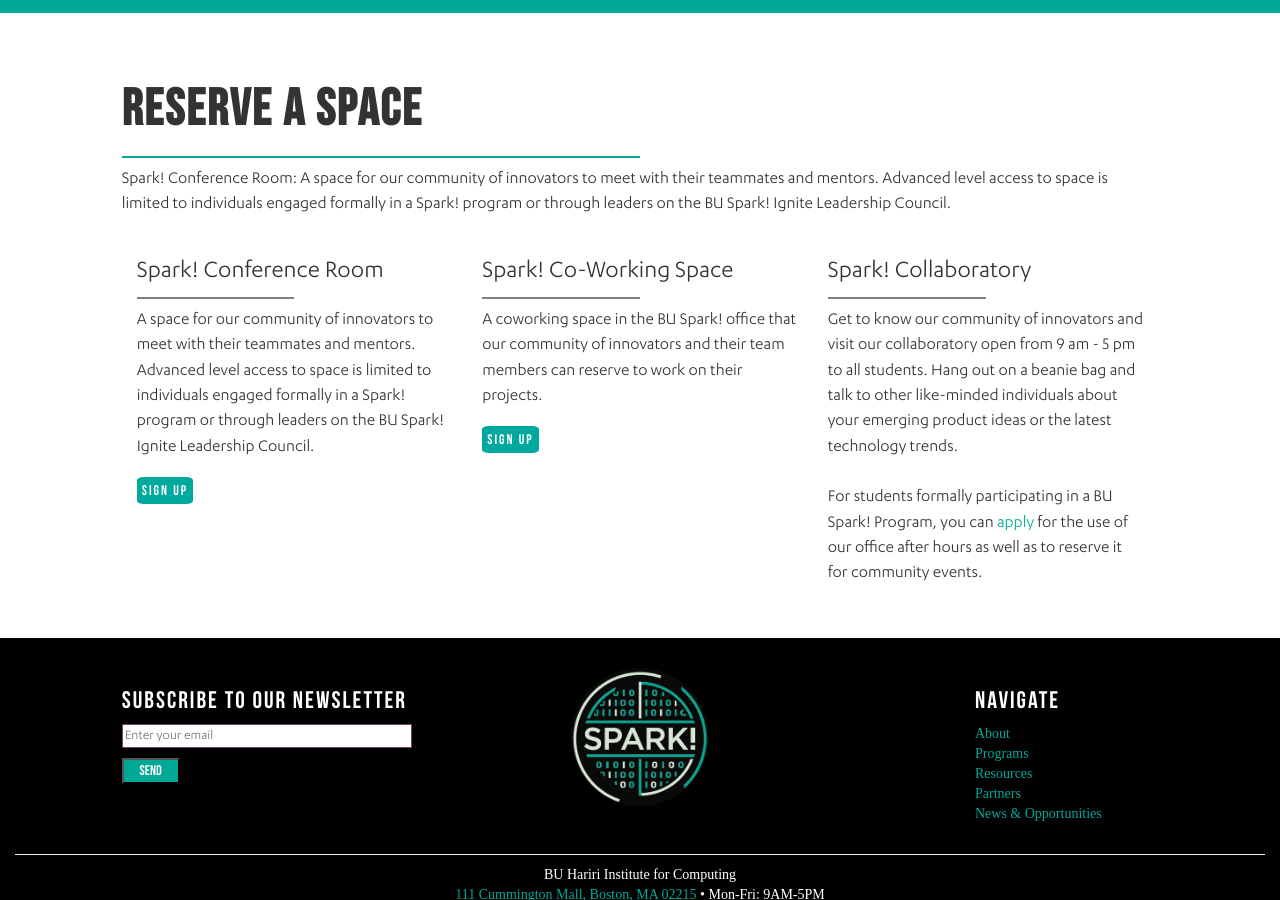
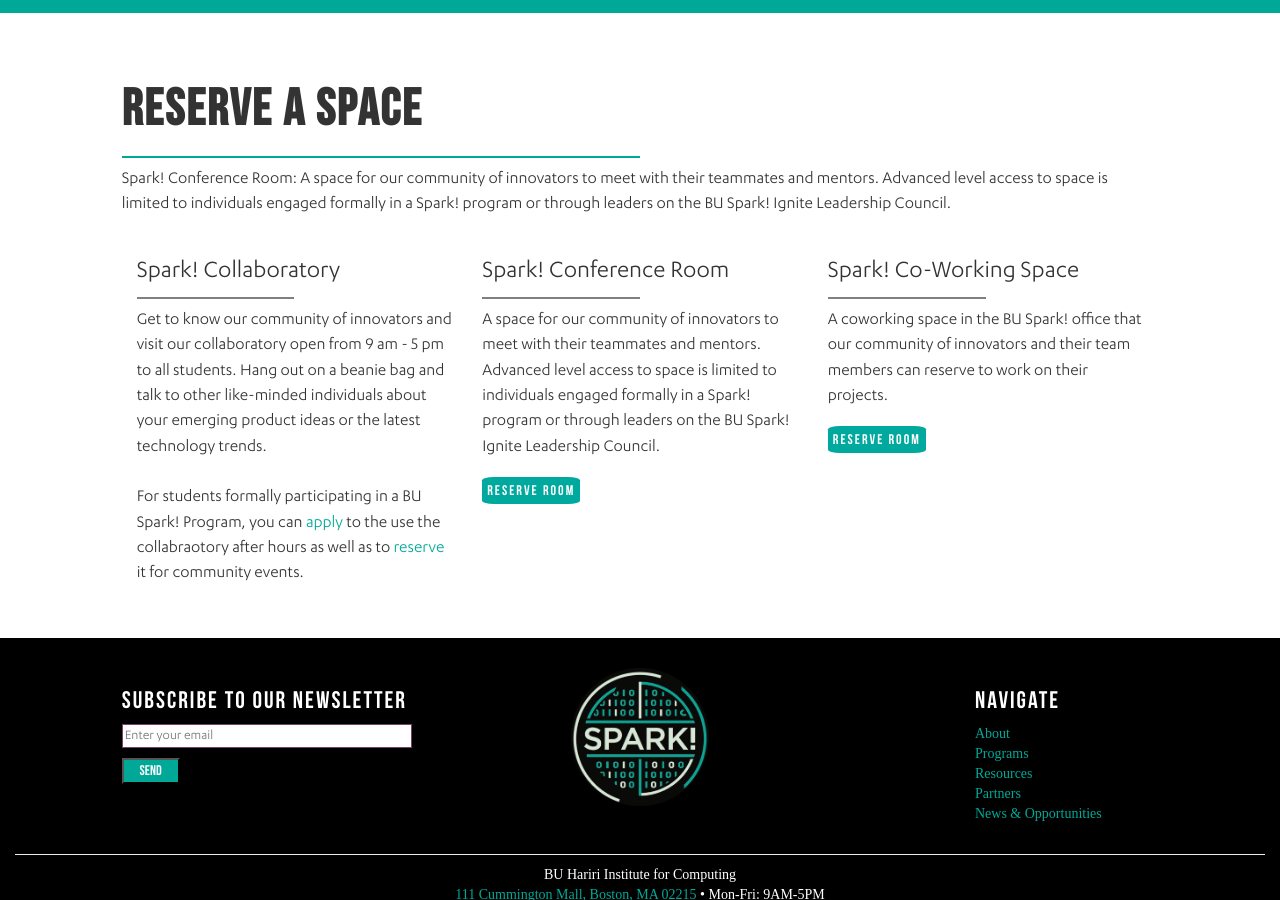
Before and after one commit to BU-Spark/bu-spark-website, a Jekyll site: the page built from resources.html, in a window 1280 px wide and 900 px high, scrolled down 1497 px. Built offline with Jekyll 4.4.1, drawn with Linux system fonts in a browser that asks for light colours; comment, search, counter and statistics services are not loaded.

Commit message:
Resources page edit

```diff
--- a/resources.html
+++ b/resources.html
@@ -94,34 +94,34 @@
     <div class="row body-block">
 
         <div class="col-sm-offset-1 col-sm-10">
-                <h1 id="space">Reserve a Space</h1>
-                <hr class="title-seperation">
-                <p id="project-description">Spark! Conference Room: A space for our community of innovators to meet with their teammates and mentors. Advanced level access to space is limited to individuals engaged formally in a Spark! program or through leaders on the BU Spark! Ignite Leadership Council.</p>
+            <h1 id="space">Reserve a Space</h1>
+            <hr class="title-seperation">
+            <p id="project-description">Spark! Conference Room: A space for our community of innovators to meet with their teammates and mentors. Advanced level access to space is limited to individuals engaged formally in a Spark! program or through leaders on the BU Spark! Ignite Leadership Council.</p>
         </div>
 
         <div class="col-sm-offset-1 col-sm-10">
+
+            <div class="col-sm-4">
+                <h2 id="project-name">Spark! Collaboratory</h2>
+                <hr class="sub-title-seperation">
+                <p id="project-description">Get to know our community of innovators and visit our collaboratory open from 9 am - 5 pm to all students. Hang out on a beanie bag and talk to other like-minded individuals about your emerging product ideas or the latest technology trends.
+                <br>
+                <br>
+                For students formally participating in a BU Spark! Program, you can <a href="https://goo.gl/forms/REOOsiqUcz4d54h62" target="_blank"> apply </a>to the use the collabraotory after hours as well as to <a href="https://goo.gl/forms/REOOsiqUcz4d54h62" target="_blank"> reserve</a> it for community events.</p>
+            </div>
+
             <div class="col-sm-4">
                 <h2 id="project-name">Spark! Conference Room</h2>
                 <hr class="sub-title-seperation">
                 <p id="project-description">A space for our community of innovators to meet with their teammates and mentors. Advanced level access to space is limited to individuals engaged formally in a Spark! program or through leaders on the BU Spark! Ignite Leadership Council. </p>
-                <a href="https://buspark.acuityscheduling.com/schedule.php" target="_blank" id="program-button">Sign Up</a>
+                <a href="https://buspark.acuityscheduling.com/schedule.php" target="_blank" id="program-button">Reserve Room</a>
             </div>
 
             <div class="col-sm-4">
                 <h2 id="project-name">Spark! Co-Working Space</h2>
                 <hr class="sub-title-seperation">
                 <p id="project-description">A coworking space in the BU Spark! office that our community of innovators and their team members can reserve to work on their projects.</p>
-                <a href="https://buspark.acuityscheduling.com/schedule.php" target="_blank" id="program-button">Sign Up</a>
-            </div>
-
-            <div class="col-sm-4">
-                <h2 id="project-name">Spark! Collaboratory</h2>
-                <hr class="sub-title-seperation">
-                <p id="project-description">Get to know our community of innovators and visit our collaboratory open from 9 am - 5 pm to all students. Hang out on a beanie bag and talk to other like-minded individuals about your emerging product ideas or the latest technology trends.
-
-                <br><br>
-
-                For students formally participating in a BU Spark! Program, you can <a href="https://goo.gl/forms/REOOsiqUcz4d54h62" target="_blank"> apply </a>for the use of our office after hours as well as to reserve it for community events.</p>
+                <a href="https://buspark.acuityscheduling.com/schedule.php" target="_blank" id="program-button">Reserve Room</a>
             </div>
 
         </div>
```
